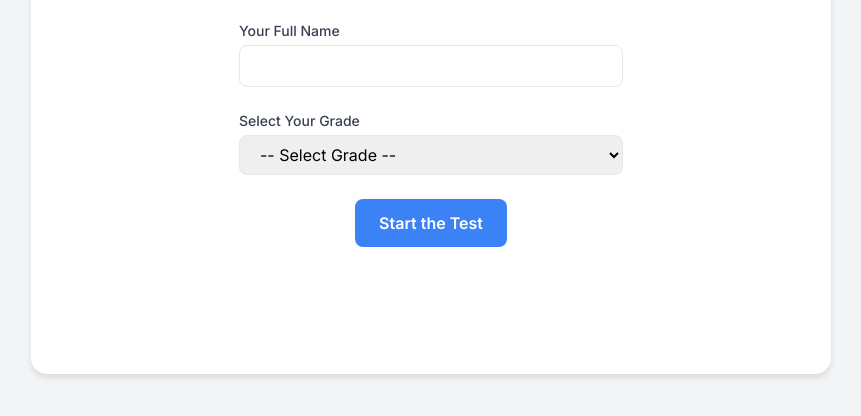
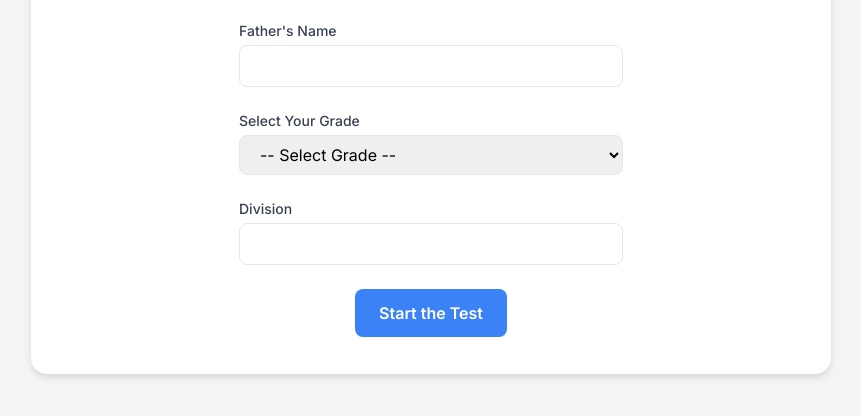
Before and after one commit to amannsinghh-cyber/psychometric_test, a plain HTML site: page index.html in a window 1280 px wide. Shown: the part 330-746 px from the top of the page, without its empty margins (209-1070 px from the left). Drawn offline with nearby package versions, Linux system fonts and the light colour scheme.

Commit message:
updated identity questions

```diff
--- a/index.html
+++ b/index.html
@@ -100,6 +100,10 @@
                     <input type="text" id="student-name" required class="w-full px-4 py-2 border rounded-lg focus:outline-none focus:ring-2 focus:ring-blue-500 transition-all">
                 </div>
                 <div>
+                    <label for="father-name" class="block text-sm font-medium text-gray-700 mb-1">Father's Name</label>
+                    <input type="text" id="student-name" required class="w-full px-4 py-2 border rounded-lg focus:outline-none focus:ring-2 focus:ring-blue-500 transition-all">
+                </div>
+                <div>
                     <label for="student-grade" class="block text-sm font-medium text-gray-700 mb-1">Select Your Grade</label>
                     <select id="student-grade" required class="w-full px-4 py-2 border rounded-lg focus:outline-none focus:ring-2 focus:ring-blue-500 transition-all">
                         <option value="">-- Select Grade --</option>
@@ -111,6 +115,10 @@
                         <option value="11">11th Grade</option>
                         <option value="12">12th Grade</option>
                     </select>
+                </div>
+                <div>
+                    <label for="division" class="block text-sm font-medium text-gray-700 mb-1">Division</label>
+                    <input type="text" id="student-name" required class="w-full px-4 py-2 border rounded-lg focus:outline-none focus:ring-2 focus:ring-blue-500 transition-all">
                 </div>
                 <div class="text-center">
                     <button type="submit" class="w-full sm:w-auto px-6 py-3 bg-blue-500 text-white font-semibold rounded-lg hover:bg-blue-600 focus:outline-none focus:ring-2 focus:ring-blue-500 transition-all">Start the Test</button>
```
